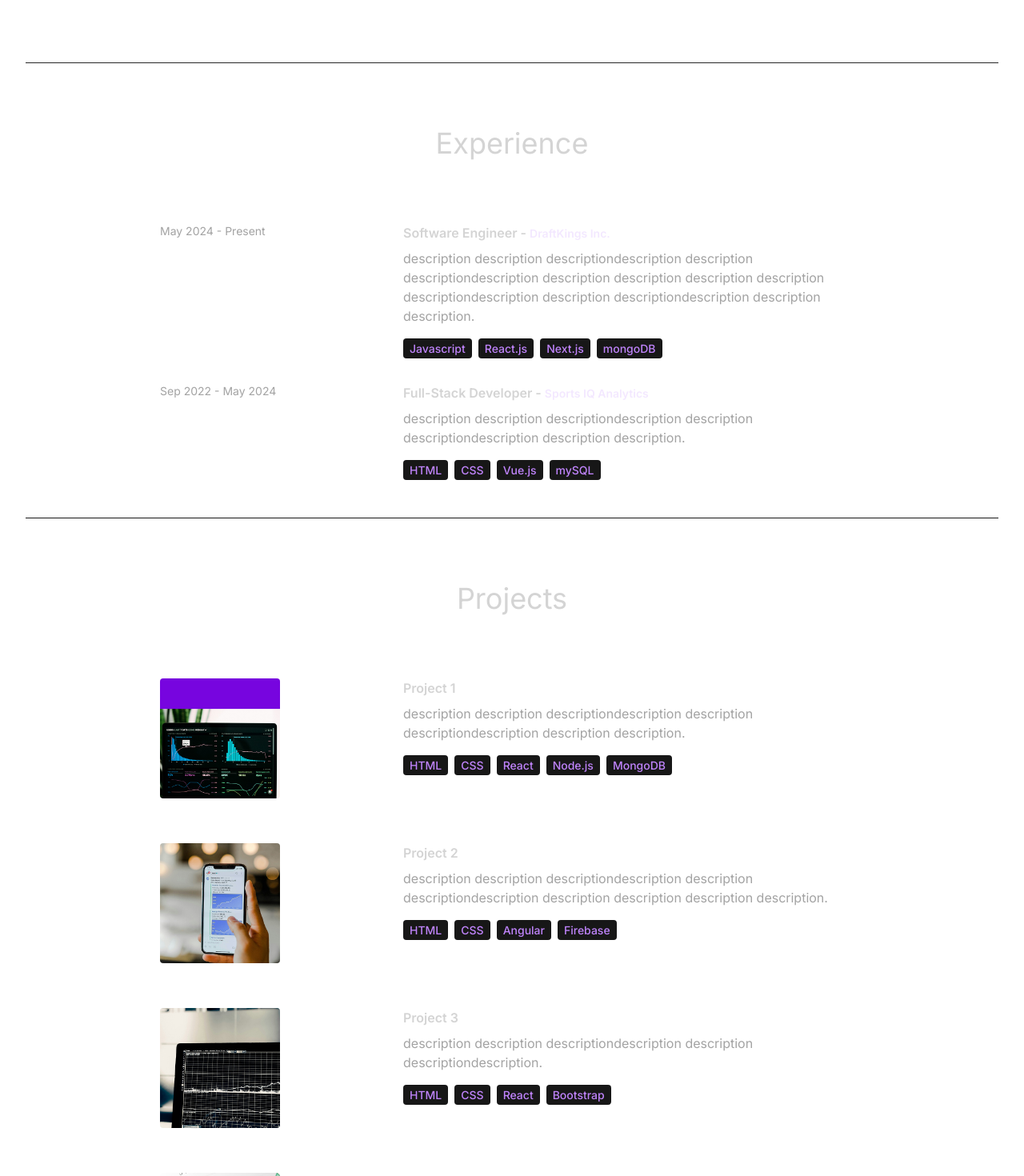
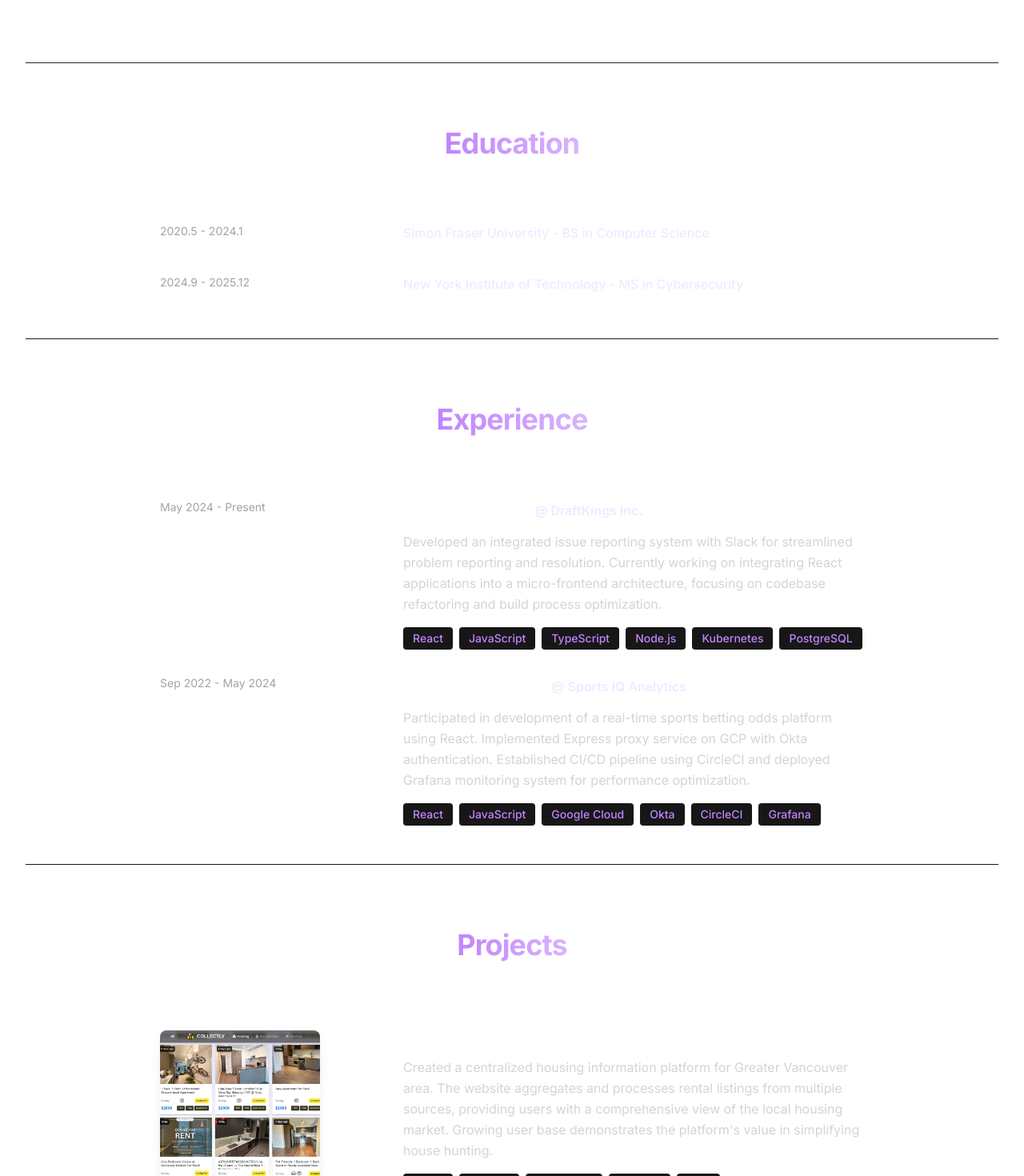
Before and after one commit to sean698/portfolio-website, a React (Vite) app: page / in a window 1280 px wide. Shown: the part 2936-4406 px from the top of the page at 80% size. Built offline with nearby package versions, Linux system fonts and the light colour scheme.

Commit message:
add description for experience and projects section

```diff
--- a/src/App.jsx
+++ b/src/App.jsx
@@ -43,7 +43,6 @@ const App = () => {
           }}
         ></div>
       </div>
-      {/* <Navbar /> */}
       <div className="container mx-auto px-8 mt-20 flex">
         <div className="fixed top-0 left-0">
           <Sidebar />
@@ -54,7 +53,7 @@ const App = () => {
           <Hero />
           <About />
           <Skills />
-          {/* <Education /> */}
+          <Education />
           <Experience />
           <Projects />
           <Contact />
--- a/src/components/Contact.jsx
+++ b/src/components/Contact.jsx
@@ -1,26 +1,64 @@
-import { CONTACT } from "../constants";
 import { motion } from "framer-motion";
+import { FaGithub, FaLinkedin, FaEnvelope } from "react-icons/fa";
 
 const Contact = () => {
+  const contactLinks = [
+    {
+      name: "Email",
+      icon: <FaEnvelope className="text-2xl" />,
+      link: "mailto:shiyuanm000@gmail.com",
+      text: "Send me an email",
+    },
+    {
+      name: "GitHub",
+      icon: <FaGithub className="text-2xl" />,
+      link: "https://github.com/sean698",
+      text: "Follow me on GitHub",
+    },
+    {
+      name: "LinkedIn",
+      icon: <FaLinkedin className="text-2xl" />,
+      link: "https://www.linkedin.com/in/shiyuan-miao-5b870a193/",
+      text: "Connect on LinkedIn",
+    },
+  ];
+
   return (
     <div className="border-b border-neutral-900 pb-20">
       <motion.h1
         whileInView={{ opacity: 1, y: 0 }}
         initial={{ opacity: 0, y: -100 }}
         transition={{ duration: 1 }}
-        className="my-10 text-center text-4xl"
+        className="my-20 text-center text-4xl font-bold tracking-tight"
       >
-        Contact
+        <span className="bg-gradient-to-r from-purple-400 to-purple-300 bg-clip-text text-transparent">
+          Contact
+        </span>
       </motion.h1>
+
       <motion.div
         whileInView={{ opacity: 1, y: 0 }}
-        initial={{ opacity: 0, y: 100 }}
+        initial={{ opacity: 0, y: 50 }}
         transition={{ duration: 1 }}
-        className="text-center tracking-tighter"
+        className="flex flex-col items-center justify-center gap-8"
       >
-        <a href="#" className="border-b">
-          {CONTACT.email}
-        </a>
+        <div className="flex flex-col gap-6">
+          {contactLinks.map((item, index) => (
+            <motion.a
+              key={index}
+              href={item.link}
+              target="_blank"
+              rel="noopener noreferrer"
+              className="flex items-center gap-5 text-neutral-300 hover:text-purple-400 transition-colors duration-300 group"
+              whileHover={{ x: 10 }}
+            >
+              <div className="flex items-center justify-center w-14 h-14 rounded-xl bg-neutral-900 group-hover:bg-neutral-800 transition-colors duration-300">
+                {item.icon}
+              </div>
+              <span className="text-lg font-medium">{item.text}</span>
+            </motion.a>
+          ))}
+        </div>
       </motion.div>
     </div>
   );
--- a/src/components/Education.jsx
+++ b/src/components/Education.jsx
@@ -8,9 +8,11 @@ const Education = () => {
         whileInView={{ opacity: 1, y: 0 }}
         initial={{ opacity: 0, y: -100 }}
         transition={{ duration: 1 }}
-        className="my-20 text-center text-4xl"
+        className="my-20 text-center text-4xl font-bold tracking-tight"
       >
-        Education
+        <span className="bg-gradient-to-r from-purple-400 to-purple-300 bg-clip-text text-transparent">
+          Education
+        </span>
       </motion.h1>
       <div>
         {EDUCATION.map((edu, index) => (
@@ -29,8 +31,10 @@ const Education = () => {
               transition={{ duration: 1 }}
               className="w-full max-w-xl lg:w-3/4"
             >
-              <h6 className="mb-2 font-semibold">
-                <span className="text-sm text-purple-100">{edu.school}</span>
+              <h6 className="mb-2">
+                <span className="text-base font-medium text-purple-100">
+                  {edu.school}
+                </span>
               </h6>
             </motion.div>
           </div>
--- a/src/components/Experience.jsx
+++ b/src/components/Experience.jsx
@@ -9,9 +9,11 @@ const Experience = () => {
         whileInView={{ opacity: 1, y: 0 }}
         initial={{ opacity: 0, y: -100 }}
         transition={{ duration: 1 }}
-        className="my-20 text-center text-4xl"
+        className="my-20 text-center text-4xl font-bold tracking-tight"
       >
+        <span className="bg-gradient-to-r from-purple-400 to-purple-300 bg-clip-text text-transparent">
           Experience
+        </span>
       </motion.h1>
       <div>
         {EXPERIENCES.map((exp, index) => (
@@ -30,19 +32,25 @@ const Experience = () => {
               transition={{ duration: 1 }}
               className="w-full max-w-xl lg:w-3/4"
             >
-              <h6 className="mb-2 font-semibold">
-                {exp.role} -{" "}
-                <span className="text-sm text-purple-100">{exp.company}</span>
+              <h6 className="mb-3 font-semibold">
+                <span className="text-lg text-white">{exp.role}</span>{" "}
+                <span className="text-base text-purple-100">
+                  @ {exp.company}
+                </span>
               </h6>
-              <p className="mb-4 text-neutral-400">{exp.description}</p>
+              <p className="mb-4 leading-relaxed text-neutral-300">
+                {exp.description}
+              </p>
+              <div className="flex flex-wrap gap-2">
                 {exp.technologies.map((tech, index) => (
                   <span
                     key={index}
-                  className="mr-2 mt-4 rounded bg-neutral-900 px-2 py-1 text-sm font-medium text-purple-400"
+                    className="rounded bg-neutral-900 px-3 py-1 text-sm font-medium text-purple-400 transition-colors hover:bg-neutral-800"
                   >
                     {tech}
                   </span>
                 ))}
+              </div>
             </motion.div>
           </div>
         ))}
--- a/src/components/Projects.jsx
+++ b/src/components/Projects.jsx
@@ -9,43 +9,70 @@ const Projects = () => {
         whileInView={{ opacity: 1, y: 0 }}
         initial={{ opacity: 0, y: -100 }}
         transition={{ duration: 1 }}
-        className="my-20 text-center text-4xl"
+        className="my-20 text-center text-4xl font-bold tracking-tight"
       >
+        <span className="bg-gradient-to-r from-purple-400 to-purple-300 bg-clip-text text-transparent">
           Projects
+        </span>
       </motion.h1>
       <div>
         {PROJECTS.map((project, index) => (
           <div key={index} className="mb-8 flex flex-wrap lg:justify-center">
+            {project.image ? (
               <motion.div
                 whileInView={{ opacity: 1, x: 0 }}
                 initial={{ opacity: 0, x: -100 }}
                 transition={{ duration: 1 }}
-              className="w-full lg:w-1/4"
+                className="w-full lg:w-1/4 flex items-center"
+              >
+                <a
+                  href={project.link}
+                  target="_blank"
+                  rel="noopener noreferrer"
+                  className="block cursor-pointer"
                 >
                   <img
                     src={project.image}
-                width={150}
-                height={150}
-                className="mb-6 rounded"
+                    width={200}
+                    height={200}
+                    className="h-[200px] w-[200px] rounded-lg shadow-lg object-cover transition-all duration-300 hover:scale-105 hover:shadow-xl hover:shadow-purple-900/20"
+                    alt={project.title}
                   />
+                </a>
               </motion.div>
+            ) : (
+              <motion.div
+                whileInView={{ opacity: 1, x: 0 }}
+                initial={{ opacity: 0, x: -100 }}
+                transition={{ duration: 1 }}
+                className="hidden lg:block lg:w-1/4"
+              />
+            )}
 
             <motion.div
               whileInView={{ opacity: 1, x: 0 }}
               initial={{ opacity: 0, x: 100 }}
               transition={{ duration: 1 }}
-              className="w-full max-w-xl lg:w-3/4"
+              className={`w-full max-w-xl ${
+                project.image ? "lg:w-3/4" : "lg:w-2/3"
+              }`}
             >
-              <h6 className="mb-2 font-semibold">{project.title}</h6>
-              <p className="mb-4 text-neutral-400">{project.description}</p>
+              <h6 className="mb-3 text-xl font-bold text-white">
+                {project.title}
+              </h6>
+              <p className="mb-4 leading-relaxed text-neutral-300">
+                {project.description}
+              </p>
+              <div className="flex flex-wrap gap-2">
                 {project.technologies.map((tech, index) => (
                   <span
-                  className="mr-2 rounded bg-neutral-900 px-2 py-1 text-sm font-medium text-purple-400"
+                    className="rounded bg-neutral-900 px-3 py-1 text-sm font-medium text-purple-400 transition-colors hover:bg-neutral-800"
                     key={index}
                   >
                     {tech}
                   </span>
                 ))}
+              </div>
             </motion.div>
           </div>
         ))}
--- a/src/components/Skills.jsx
+++ b/src/components/Skills.jsx
@@ -30,9 +30,11 @@ const Skills = () => {
         whileInView={{ opacity: 1, y: 0 }}
         initial={{ opacity: 0, y: -100 }}
         transition={{ duration: 1 }}
-        className="my-20 text-center text-4xl"
+        className="my-20 text-center text-4xl font-bold tracking-tight"
       >
-        Skills
+        <span className="bg-gradient-to-r from-purple-400 to-purple-300 bg-clip-text text-transparent">
+          Skills
+        </span>
       </motion.h1>
       <motion.div
         whileInView={{ opacity: 1, x: 0 }}
--- a/src/constants/index.js
+++ b/src/constants/index.js
@@ -1,7 +1,6 @@
-import project1 from "../assets/projects/project-1.jpg";
+import collectly from "../assets/projects/collectly.png";
 import project2 from "../assets/projects/project-2.jpg";
 import project3 from "../assets/projects/project-3.jpg";
-import project4 from "../assets/projects/project-4.jpg";
 
 export const ROLES = [
   "Full Stack Developer",
@@ -11,7 +10,7 @@ export const ROLES = [
 
 export const HERO_CONTENT = `I am a passionate full stack developer with a knack for crafting robust and scalable web applications. With 5 years of hands-on experience, I have honed my skills in front-end technologies like React and Next.js, as well as back-end technologies like Node.js, MySQL, PostgreSQL, and MongoDB. My goal is to leverage my expertise to create innovative solutions that drive business growth and deliver exceptional user experiences.`;
 
-export const ABOUT_TEXT = `I am a committed and adaptable full-stack developer with a keen passion for crafting high-performance, user-centered web applications, seamlessly integrated with automated CI/CD workflows. With two years of hands-on experience, I have cultivated a versatile skill set across modern technologies, including React, JavaScript, TypeScript, Node.js, PostgreSQL, Docker, and Firebase. Beyond my work, I’m driven by a love for coding, an active lifestyle, and the occasional challenge of a good video game.`;
+export const ABOUT_TEXT = `I am a committed and adaptable full-stack developer with a keen passion for crafting high-performance, user-centered web applications, seamlessly integrated with automated CI/CD workflows. With two years of hands-on experience, I have cultivated a versatile skill set across modern technologies, including React, JavaScript, TypeScript, Node.js, PostgreSQL, Docker, and Firebase. Beyond my work, I'm driven by a love for coding, an active lifestyle, and the occasional challenge of a good video game.`;
 
 export const EDUCATION = [
   {
@@ -29,46 +28,58 @@ export const EXPERIENCES = [
     year: "May 2024 - Present",
     role: "Software Engineer",
     company: "DraftKings Inc.",
-    description: `description description descriptiondescription description descriptiondescription description description description description descriptiondescription description descriptiondescription description description. `,
-    technologies: ["Javascript", "React.js", "Next.js", "mongoDB"],
+    description:
+      "Developed an integrated issue reporting system with Slack for streamlined problem reporting and resolution. Currently working on integrating React applications into a micro-frontend architecture, focusing on codebase refactoring and build process optimization.",
+    technologies: [
+      "React",
+      "JavaScript",
+      "TypeScript",
+      "Node.js",
+      "Kubernetes",
+      "PostgreSQL",
+    ],
   },
   {
     year: "Sep 2022 - May 2024",
     role: "Full-Stack Developer",
     company: "Sports IQ Analytics",
-    description: `description description descriptiondescription description descriptiondescription description description.`,
-    technologies: ["HTML", "CSS", "Vue.js", "mySQL"],
+    description:
+      "Participated in development of a real-time sports betting odds platform using React. Implemented Express proxy service on GCP with Okta authentication. Established CI/CD pipeline using CircleCI and deployed Grafana monitoring system for performance optimization.",
+    technologies: [
+      "React",
+      "JavaScript",
+      "Google Cloud",
+      "Okta",
+      "CircleCI",
+      "Grafana",
+    ],
   },
 ];
 
 export const PROJECTS = [
   {
-    title: "Project 1",
-    image: project1,
+    title: "Collectly - Housing Aggregator",
+    image: collectly,
+    link: "https://collectly.me",
     description:
-      "description description descriptiondescription description descriptiondescription description description.",
-    technologies: ["HTML", "CSS", "React", "Node.js", "MongoDB"],
+      "Created a centralized housing information platform for Greater Vancouver area. The website aggregates and processes rental listings from multiple sources, providing users with a comprehensive view of the local housing market. Growing user base demonstrates the platform's value in simplifying house hunting.",
+    technologies: ["React", "Node.js", "JavaScript", "Express", "GCP"],
   },
   {
-    title: "Project 2",
+    title: "Trading Console Platform",
     image: project2,
+    link: "#",
     description:
-      "description description descriptiondescription description descriptiondescription description description description description.",
-    technologies: ["HTML", "CSS", "Angular", "Firebase"],
+      "Developed a real-time internal trading platform that enables traders to manage and adjust odds efficiently. Features include live odds monitoring, quick adjustment tools, and comprehensive trading analytics. Built with real-time WebSocket communication and responsive design for optimal trading experience.",
+    technologies: ["React", "TypeScript", "WebSocket", "Firebase"],
   },
   {
-    title: "Project 3",
+    title: "Multi-source Web Scraper",
     image: project3,
+    link: "#",
     description:
-      "description description descriptiondescription description descriptiondescription.",
-    technologies: ["HTML", "CSS", "React", "Bootstrap"],
-  },
-  {
-    title: "Project 4",
-    image: project4,
-    description:
-      "description description descriptiondescription description descriptiondescription description description description description description description.",
-    technologies: ["HTML", "CSS", "Vue.js", "Express", "mySQL"],
+      "Engineered an automated web scraping system that extracts housing listings from multiple websites including Vanpeople, Craigslist, and Kijiji. Implemented robust data processing pipelines to clean, normalize, and store listing information. Powers the Collectly platform with reliable, real-time housing data.",
+    technologies: ["Python", "Scrapy", "PostgreSQL"],
   },
 ];
 
--- a/tailwind.config.js
+++ b/tailwind.config.js
@@ -1,7 +1,6 @@
 import { fontFamily } from "tailwindcss/defaultTheme";
 import tailwindcssAnimate from "tailwindcss-animate";
 import flattenColorPalette from "tailwindcss/lib/util/flattenColorPalette";
-import colors from "tailwindcss/colors";
 
 /** @type {import('tailwindcss').Config} */
 export default {
```
Also changed, not shown: src/components/About.jsx (+4 -3 lines), src/components/Hero.jsx (+0 -9 lines), src/assets/projects/collectly.png (added), src/assets/projects/project-1.jpg (deleted). Lines whose indentation alone changed are shown as unchanged.
